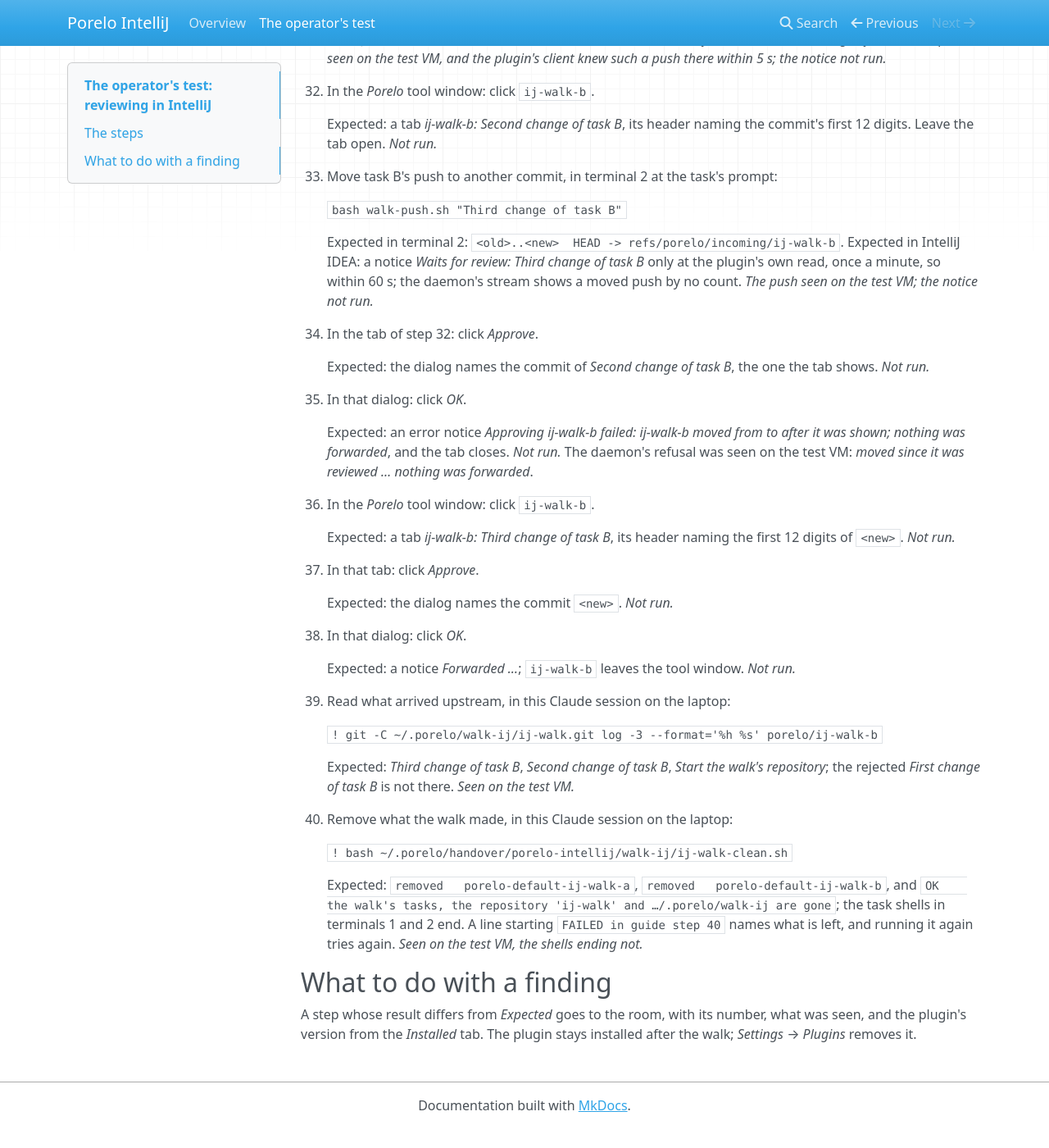
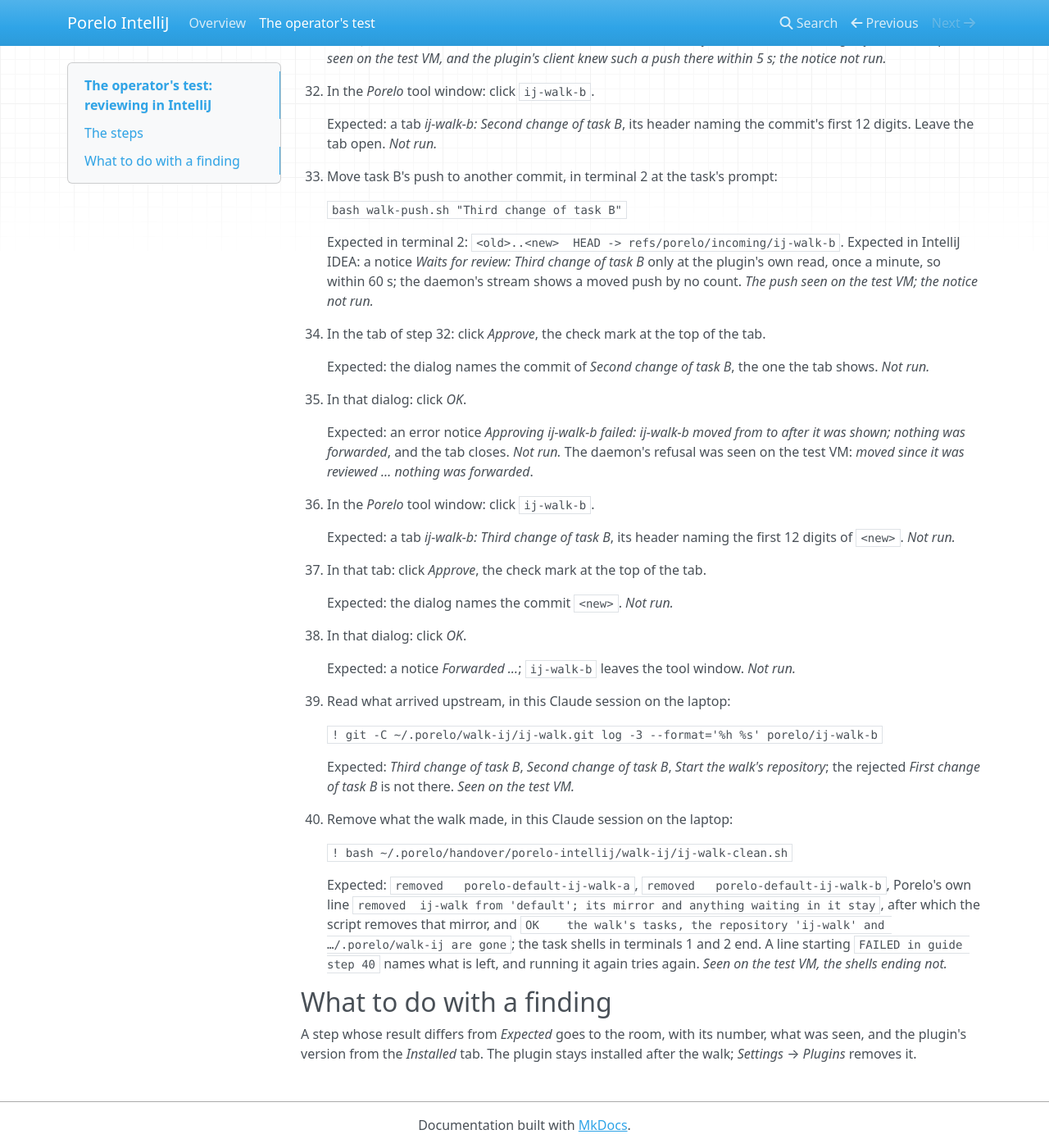
Before and after one commit to porelo-ai/porelo-intellij, an MkDocs documentation site: the page built from doc/operator-test.md, in a window 1280 px wide and 1400 px high, scrolled down 4330 px. Shown: the whole window at 82% size. Built offline with MkDocs 1.6.1, drawn with Linux system fonts in a browser that asks for light colours; nearby versions of some CDN libraries; before the commit the page ends 5706 px from its top, so only the background shows below that; some of the changed text lies outside the part shown.

Commit message:
Name the review tab's icons and Porelo's mirror line in the walk [skip ci]
Assisted-by: Claude Code, claude-opus-5-5

````diff
--- a/doc/operator-test.md
+++ b/doc/operator-test.md
@@ -167,7 +167,7 @@ an IDE with a display. Each step says which.
     of the selected file. *Not run.* The daemon's ranking was seen on the test VM: `build.gradle.kts` first, *a build
     script: it runs on every build*.
 
-22. In that tab: click *Approve*.
+22. In that tab: click *Approve*, the check mark at the top of the tab.
 
     Expected: a dialog *Forward First change of task A (commit <40 digits>) from default / ij-walk on this machine
     onto the branch:*, with `porelo/ij-walk-a` filled in; the commit begins with the 12 digits of the header.
@@ -189,7 +189,7 @@ an IDE with a display. Each step says which.
 
     Expected: a tab *ij-walk-b: First change of task B*. *Not run.*
 
-26. In that tab: click *Reject*.
+26. In that tab: click *Reject*, the cross at the top of the tab.
 
     Expected: a dialog *Why is … rejected? The task that pushed it is told.* *Not run.*
 
@@ -242,7 +242,7 @@ an IDE with a display. Each step says which.
     notice *Waits for review: Third change of task B* only at the plugin's own read, once a minute, so within 60 s;
     the daemon's stream shows a moved push by no count. *The push seen on the test VM; the notice not run.*
 
-34. In the tab of step 32: click *Approve*.
+34. In the tab of step 32: click *Approve*, the check mark at the top of the tab.
 
     Expected: the dialog names the commit of *Second change of task B*, the one the tab shows. *Not run.*
 
@@ -256,7 +256,7 @@ an IDE with a display. Each step says which.
 
     Expected: a tab *ij-walk-b: Third change of task B*, its header naming the first 12 digits of `<new>`. *Not run.*
 
-37. In that tab: click *Approve*.
+37. In that tab: click *Approve*, the check mark at the top of the tab.
 
     Expected: the dialog names the commit `<new>`. *Not run.*
 
@@ -279,9 +279,10 @@ an IDE with a display. Each step says which.
     ! bash ~/.porelo/handover/porelo-intellij/walk-ij/ij-walk-clean.sh
     ```
 
-    Expected: `removed   porelo-default-ij-walk-a`, `removed   porelo-default-ij-walk-b`, and
-    `OK    the walk's tasks, the repository 'ij-walk' and …/.porelo/walk-ij are gone`; the task shells in terminals 1
-    and 2 end. A line starting `FAILED in guide step 40` names what is left, and running it again tries again.
+    Expected: `removed   porelo-default-ij-walk-a`, `removed   porelo-default-ij-walk-b`, Porelo's own line
+    `removed  ij-walk from 'default'; its mirror and anything waiting in it stay`, after which the script removes that
+    mirror, and `OK    the walk's tasks, the repository 'ij-walk' and …/.porelo/walk-ij are gone`; the task shells in
+    terminals 1 and 2 end. A line starting `FAILED in guide step 40` names what is left, and running it again tries again.
     *Seen on the test VM, the shells ending not.*
 
 ## What to do with a finding
````
